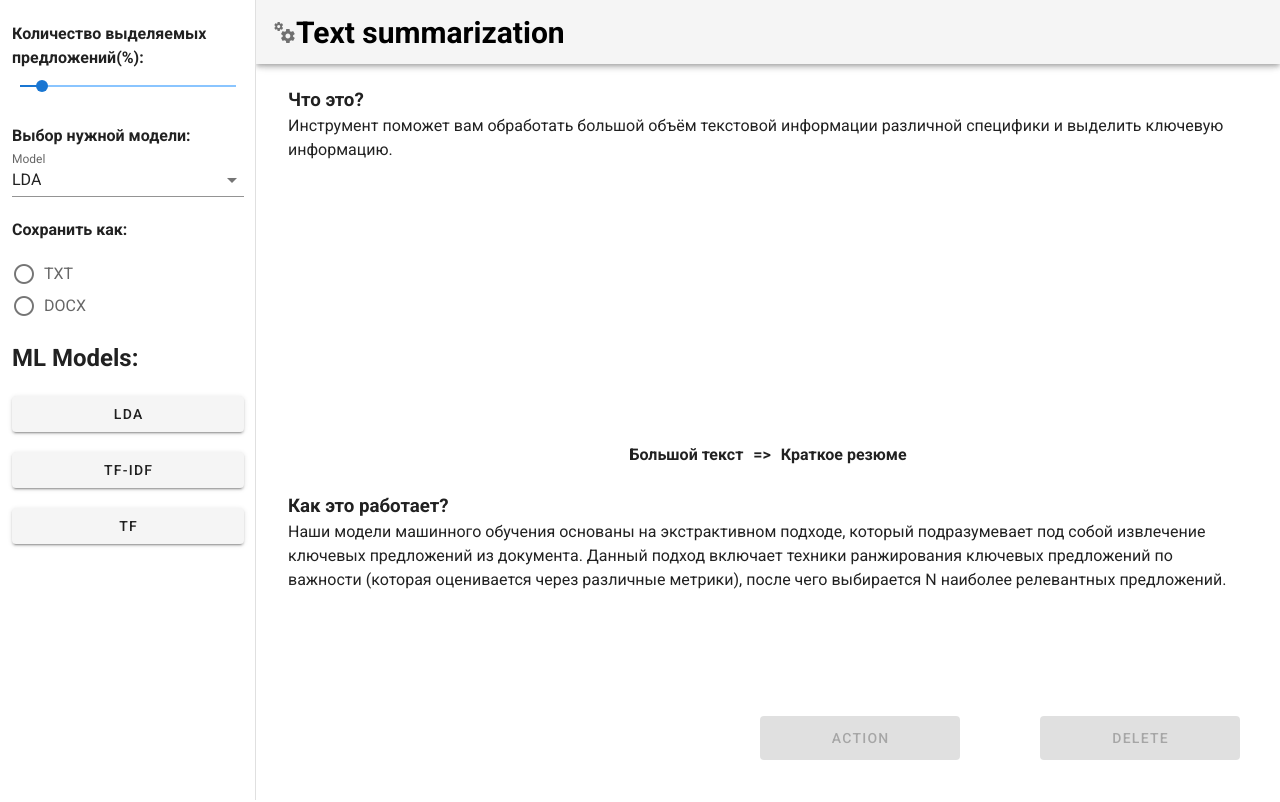
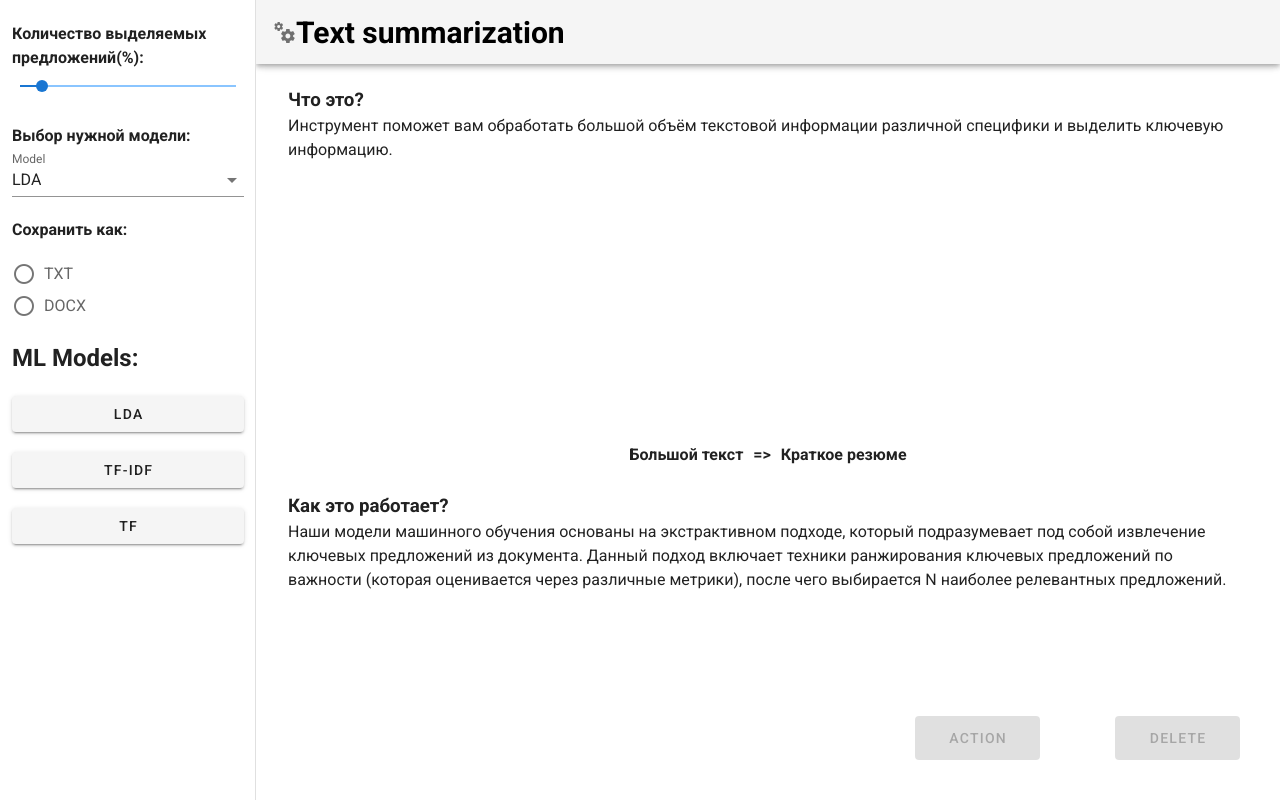
Before and after one commit to Gkjnybrjdf/proj, a Vue app in the folder front/: page /#/ in a window 1280 px wide. Shown: the top 802 px of the page. Built offline with nearby package versions, Linux system fonts and the light colour scheme.

Commit message:
change btns

```diff
--- a/front/src/views/MainPage.vue
+++ b/front/src/views/MainPage.vue
@@ -255,14 +255,14 @@ import { mapState } from 'vuex';
 }
 .send{
   position:fixed;
-  width:200px;
+  width:125px;
   height:100px;
   bottom:5vh;
-  right:40vh;
+  right:30vh;
 }
 .clear{
   position:fixed;
-  width:200px;
+  width:125px;
   height:100px;
   bottom:5vh;
   right:5vh;
```
